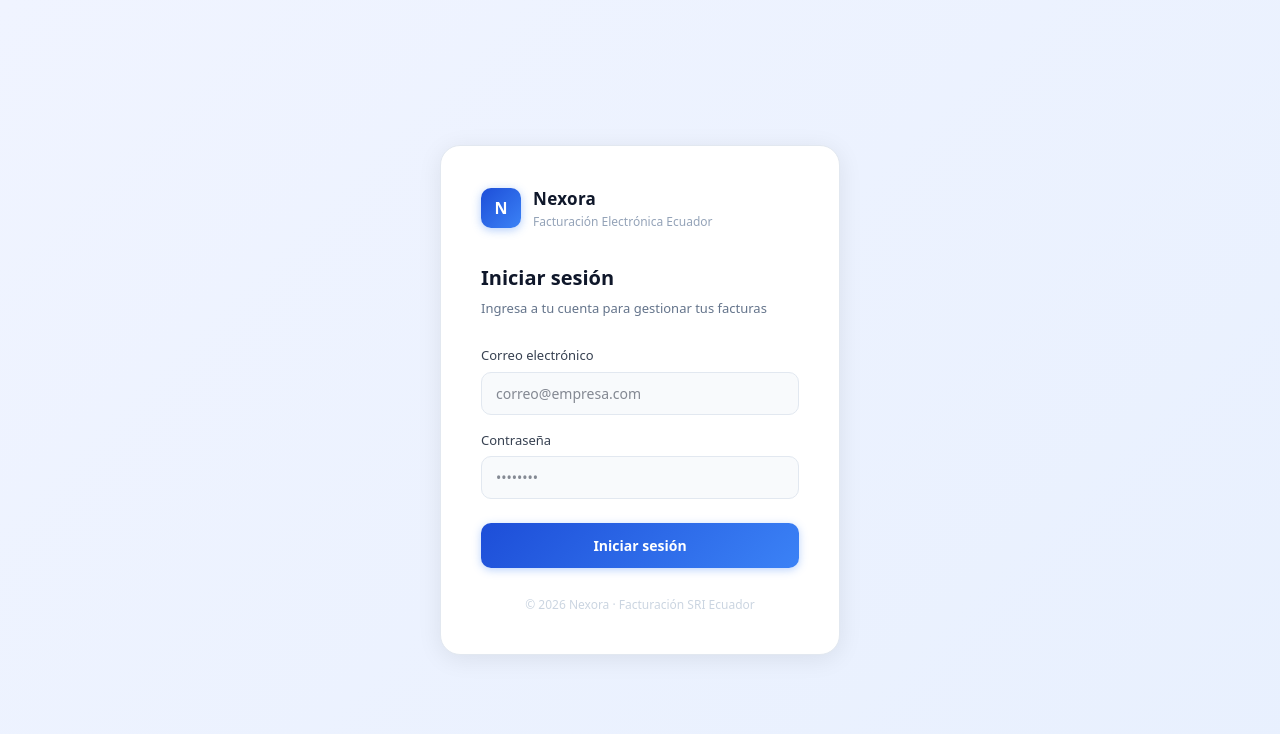
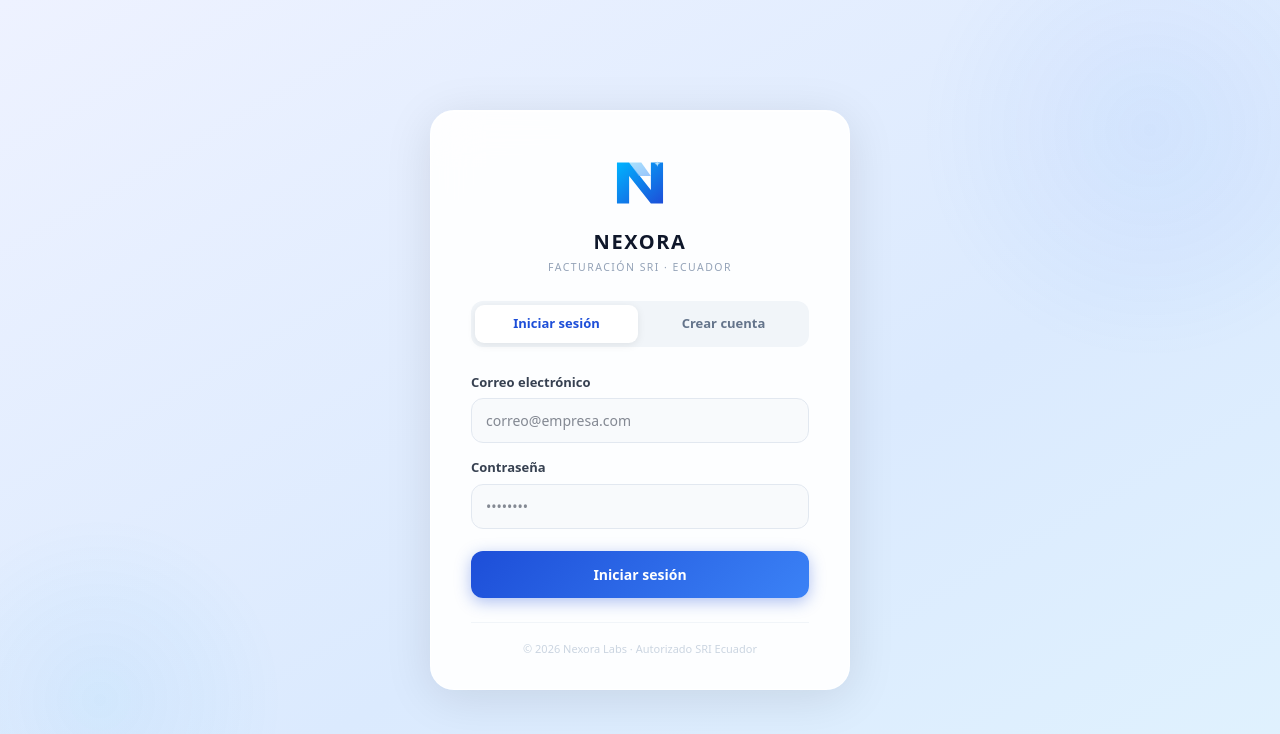
Before and after one commit to Fabricioanchundia/Nexora-SAAS, a Next.js app in the folder nexora-web/: page /login in a window 1280 px wide. Shown: the top 734 px of the page. Built offline with nearby package versions, Linux system fonts and the light colour scheme; no server answers.

Commit message:
fix: login page correcto sin sidebar

```diff
--- a/nexora-web/app/login/page.tsx
+++ b/nexora-web/app/login/page.tsx
@@ -4,188 +4,270 @@ import { useState, useCallback, useId } from 'react';
 import { useRouter } from 'next/navigation';
 import api from '@/lib/api';
 
+type Mode = 'login' | 'register';
+
+function NexoraLogo({ size = 56 }: Readonly<{ size?: number }>) {
+  return (
+    <svg width={size} height={size} viewBox="0 0 200 200" fill="none" xmlns="http://www.w3.org/2000/svg" aria-label="Nexora Labs logo">
+      <defs>
+        <linearGradient id="ng1" x1="0%" y1="0%" x2="100%" y2="100%">
+          <stop offset="0%" stopColor="#00B4FF" />
+          <stop offset="100%" stopColor="#1D4ED8" />
+        </linearGradient>
+        <linearGradient id="ng2" x1="0%" y1="0%" x2="100%" y2="100%">
+          <stop offset="0%" stopColor="#7DD3FC" />
+          <stop offset="100%" stopColor="#60A5FA" />
+        </linearGradient>
+      </defs>
+      <polygon points="28,164 28,36 66,36 134,122 134,36 172,36 172,164 134,164 66,78 66,164" fill="url(#ng1)" />
+      <polygon points="66,36 104,36 134,78 96,78" fill="url(#ng2)" opacity="0.65" />
+      <g transform="translate(154,40)">
+        <polygon points="0,-9 2.2,-2.2 9,0 2.2,2.2 0,9 -2.2,2.2 -9,0 -2.2,-2.2" fill="#BAE6FD" />
+      </g>
+    </svg>
+  );
+}
+
+function Spinner() {
+  return (
+    <div style={{
+      width: '15px', height: '15px', flexShrink: 0,
+      border: '2.5px solid rgba(255,255,255,0.3)',
+      borderTopColor: '#fff', borderRadius: '50%',
+      animation: 'nxspin 0.7s linear infinite',
+    }} />
+  );
+}
+
+function ErrorBox({ message }: Readonly<{ message: string }>) {
+  return (
+    <div style={{ background: '#FEF2F2', border: '1px solid #FECACA', color: '#DC2626', fontSize: '13px', borderRadius: '10px', padding: '10px 14px', marginBottom: '16px', display: 'flex', alignItems: 'flex-start', gap: '8px' }}>
+      <svg width="15" height="15" fill="none" viewBox="0 0 24 24" stroke="currentColor" strokeWidth={2} style={{ flexShrink: 0, marginTop: '1px' }} aria-hidden="true">
+        <path strokeLinecap="round" strokeLinejoin="round" d="M12 9v2m0 4h.01m-6.938 4h13.856c1.54 0 2.502-1.667 1.732-3L13.732 4c-.77-1.333-2.694-1.333-3.464 0L3.34 16c-.77 1.333.192 3 1.732 3z" />
+      </svg>
+      {message}
+    </div>
+  );
+}
+
+function SuccessBox({ message }: Readonly<{ message: string }>) {
+  return (
+    <div style={{ background: '#F0FDF4', border: '1px solid #BBF7D0', color: '#15803D', fontSize: '13px', borderRadius: '10px', padding: '10px 14px', marginBottom: '16px', display: 'flex', alignItems: 'flex-start', gap: '8px' }}>
+      <svg width="15" height="15" fill="none" viewBox="0 0 24 24" stroke="currentColor" strokeWidth={2.5} style={{ flexShrink: 0, marginTop: '1px' }} aria-hidden="true">
+        <path strokeLinecap="round" strokeLinejoin="round" d="M5 13l4 4L19 7" />
+      </svg>
+      {message}
+    </div>
+  );
+}
+
 export default function LoginPage() {
-  const router   = useRouter();
-  const baseId   = useId();
-  const emailId  = `${baseId}-email`;
-  const passId   = `${baseId}-pass`;
+  const router = useRouter();
+  const baseId = useId();
+  const [mode, setMode] = useState<Mode>('login');
 
-  const [email,    setEmail]    = useState('');
-  const [password, setPassword] = useState('');
-  const [error,    setError]    = useState('');
-  const [loading,  setLoading]  = useState(false);
+  const [loginEmail,    setLoginEmail]    = useState('');
+  const [loginPassword, setLoginPassword] = useState('');
+  const [loginError,    setLoginError]    = useState('');
+  const [loginLoading,  setLoginLoading]  = useState(false);
 
-  const handleEmailChange = useCallback(
-    (e: React.ChangeEvent<HTMLInputElement>) => setEmail(e.target.value), [],
-  );
-  const handlePassChange = useCallback(
-    (e: React.ChangeEvent<HTMLInputElement>) => setPassword(e.target.value), [],
-  );
+  const [regName,     setRegName]     = useState('');
+  const [regEmail,    setRegEmail]    = useState('');
+  const [regPassword, setRegPassword] = useState('');
+  const [regConfirm,  setRegConfirm]  = useState('');
+  const [regError,    setRegError]    = useState('');
+  const [regSuccess,  setRegSuccess]  = useState('');
+  const [regLoading,  setRegLoading]  = useState(false);
 
-  const handleSubmit = useCallback(async (e: React.FormEvent) => {
+  const ids = {
+    le: `${baseId}-le`, lp: `${baseId}-lp`,
+    rn: `${baseId}-rn`, re: `${baseId}-re`,
+    rp: `${baseId}-rp`, rc: `${baseId}-rc`,
+  };
+
+  const inputBase: React.CSSProperties = {
+    width: '100%', boxSizing: 'border-box',
+    border: '1.5px solid #E2E8F0', borderRadius: '12px',
+    padding: '11px 14px', fontSize: '14px', color: '#0F172A',
+    background: '#F8FAFC', outline: 'none', transition: 'all 0.15s',
+    fontFamily: 'inherit',
+  };
+  const iFocus = (e: React.FocusEvent<HTMLInputElement>) => {
+    e.target.style.borderColor = '#3B82F6';
+    e.target.style.background  = '#fff';
+    e.target.style.boxShadow   = '0 0 0 3px rgba(59,130,246,0.12)';
+  };
+  const iBlur = (e: React.FocusEvent<HTMLInputElement>) => {
+    e.target.style.borderColor = '#E2E8F0';
+    e.target.style.background  = '#F8FAFC';
+    e.target.style.boxShadow   = 'none';
+  };
+
+  const btnStyle: React.CSSProperties = {
+    width: '100%', padding: '13px',
+    background: 'linear-gradient(135deg, #1D4ED8 0%, #3B82F6 100%)',
+    color: '#fff', border: 'none', borderRadius: '12px',
+    fontSize: '14px', fontWeight: 700, cursor: 'pointer',
+    boxShadow: '0 4px 16px rgba(29,78,216,0.35)',
+    transition: 'all 0.2s', fontFamily: 'inherit',
+    display: 'flex', alignItems: 'center', justifyContent: 'center', gap: '8px',
+  };
+  const labelStyle: React.CSSProperties = {
+    display: 'block', fontSize: '13px', fontWeight: 600,
+    color: '#374151', marginBottom: '6px',
+  };
+  const fieldStyle: React.CSSProperties = { marginBottom: '15px' };
+
+  const handleLogin = useCallback(async (e: React.FormEvent) => {
     e.preventDefault();
-    if (!email || !password) { setError('Ingresa tu correo y contraseña'); return; }
-    setLoading(true);
-    setError('');
+    if (!loginEmail || !loginPassword) { setLoginError('Ingresa tu correo y contraseña'); return; }
+    setLoginLoading(true); setLoginError('');
     try {
-      const res = await api.post('/auth/login', { email, password });
+      const res = await api.post('/auth/login', { email: loginEmail, password: loginPassword });
       const { token, user, company } = res.data.data ?? res.data;
       globalThis.localStorage.setItem('nexora_token',      token);
-      globalThis.localStorage.setItem('nexora_user_name',  user?.name  ?? user?.email ?? '');
+      globalThis.localStorage.setItem('nexora_user_name',  user?.name ?? user?.email ?? '');
       globalThis.localStorage.setItem('nexora_company_id', company?.id ?? '');
       router.push('/dashboard');
     } catch (err: unknown) {
-      const axErr = err as { response?: { data?: { message?: string | string[] } } };
-      const msg = axErr.response?.data?.message;
-      setError(Array.isArray(msg) ? msg[0] : msg ?? 'Error al iniciar sesión. Intente nuevamente.');
-    } finally {
-      setLoading(false);
-    }
-  }, [email, password, router]);
+      const ax = err as { response?: { data?: { message?: string | string[] } } };
+      const m  = ax.response?.data?.message;
+      setLoginError(Array.isArray(m) ? m[0] : m ?? 'Error al iniciar sesión. Intente nuevamente.');
+    } finally { setLoginLoading(false); }
+  }, [loginEmail, loginPassword, router]);
+
+  const handleRegister = useCallback(async (e: React.FormEvent) => {
+    e.preventDefault();
+    if (!regName || !regEmail || !regPassword) { setRegError('Completa todos los campos'); return; }
+    if (regPassword !== regConfirm) { setRegError('Las contraseñas no coinciden'); return; }
+    if (regPassword.length < 8) { setRegError('La contraseña debe tener al menos 8 caracteres'); return; }
+    setRegLoading(true); setRegError(''); setRegSuccess('');
+    try {
+      await api.post('/auth/register', { name: regName, email: regEmail, password: regPassword });
+      setRegSuccess('¡Cuenta creada! Redirigiendo al login...');
+      setRegName(''); setRegEmail(''); setRegPassword(''); setRegConfirm('');
+      setTimeout(() => { setMode('login'); setRegSuccess(''); }, 2000);
+    } catch (err: unknown) {
+      const ax = err as { response?: { data?: { message?: string | string[] } } };
+      const m  = ax.response?.data?.message;
+      setRegError(Array.isArray(m) ? m[0] : m ?? 'Error al crear la cuenta.');
+    } finally { setRegLoading(false); }
+  }, [regName, regEmail, regPassword, regConfirm]);
+
+  const toLogin    = useCallback(() => { setMode('login');    setRegError(''); setRegSuccess(''); }, []);
+  const toRegister = useCallback(() => { setMode('register'); setLoginError(''); }, []);
 
   return (
-    <div style={{
-      minHeight: '100vh',
-      background: 'linear-gradient(135deg, #F0F4FF 0%, #E8F0FE 100%)',
-      display: 'flex',
-      alignItems: 'center',
-      justifyContent: 'center',
-      padding: '24px',
-      fontFamily: 'system-ui, -apple-system, sans-serif',
-    }}>
+    <>
+      <style>{`
+        @keyframes nxspin   { to { transform: rotate(360deg); } }
+        @keyframes nxfadeIn { from { opacity:0; transform:translateY(10px); } to { opacity:1; transform:translateY(0); } }
+        .nx-card { animation: nxfadeIn 0.35s ease; }
+        .nx-submit:hover:not(:disabled) { filter: brightness(1.08); transform: translateY(-1px); box-shadow: 0 8px 24px rgba(29,78,216,0.42) !important; }
+        .nx-submit:active:not(:disabled) { transform: translateY(0); }
+        .nx-submit:disabled { opacity: 0.65; cursor: not-allowed; }
+      `}</style>
+
       <div style={{
-        width: '100%',
-        maxWidth: '400px',
-        background: '#fff',
-        borderRadius: '20px',
-        padding: '40px',
-        boxShadow: '0 4px 24px rgba(0,0,0,0.08)',
-        border: '1px solid #E2E8F0',
+        minHeight: '100vh',
+        background: 'linear-gradient(150deg, #EEF2FF 0%, #DBEAFE 60%, #E0F2FE 100%)',
+        display: 'flex', alignItems: 'center', justifyContent: 'center',
+        padding: '24px', fontFamily: 'system-ui, -apple-system, BlinkMacSystemFont, sans-serif',
+        position: 'relative', overflow: 'hidden',
       }}>
+        {/* Decorative blobs */}
+        <div style={{ position:'fixed', top:'-120px', right:'-120px', width:'500px', height:'500px', borderRadius:'50%', background:'radial-gradient(circle, rgba(59,130,246,0.07) 0%, transparent 65%)', pointerEvents:'none' }} />
+        <div style={{ position:'fixed', bottom:'-100px', left:'-100px', width:'400px', height:'400px', borderRadius:'50%', background:'radial-gradient(circle, rgba(14,165,233,0.06) 0%, transparent 65%)', pointerEvents:'none' }} />
 
-        {/* Brand */}
-        <div style={{ display: 'flex', alignItems: 'center', gap: '12px', marginBottom: '32px' }}>
-          <div style={{
-            width: '40px', height: '40px',
-            background: 'linear-gradient(135deg, #1D4ED8, #3B82F6)',
-            borderRadius: '10px',
-            display: 'flex', alignItems: 'center', justifyContent: 'center',
-            boxShadow: '0 2px 10px rgba(59,130,246,0.4)',
-            flexShrink: 0,
-          }}>
-            <span style={{ color: '#fff', fontWeight: 800, fontSize: '16px' }}>N</span>
-          </div>
-          <div>
-            <p style={{ fontWeight: 700, fontSize: '17px', color: '#0F172A', margin: 0, letterSpacing: '0.02em' }}>Nexora</p>
-            <p style={{ fontSize: '12px', color: '#94A3B8', margin: 0, marginTop: '1px' }}>Facturación Electrónica Ecuador</p>
-          </div>
-        </div>
+        <div className="nx-card" style={{
+          width: '100%', maxWidth: '420px',
+          background: 'rgba(255,255,255,0.93)',
+          backdropFilter: 'blur(24px)',
+          borderRadius: '24px',
+          padding: '40px 40px 32px',
+          boxShadow: '0 8px 48px rgba(0,0,0,0.10), 0 1px 0 rgba(255,255,255,0.9) inset',
+          border: '1px solid rgba(255,255,255,0.75)',
+        }}>
 
-        <h1 style={{ fontSize: '20px', fontWeight: 700, color: '#0F172A', margin: '0 0 6px 0' }}>
-          Iniciar sesión
-        </h1>
-        <p style={{ fontSize: '13px', color: '#64748B', margin: '0 0 28px 0' }}>
-          Ingresa a tu cuenta para gestionar tus facturas
-        </p>
-
-        {/* eslint-disable-next-line -- native form, no react-hook-form needed here */}
-        <form onSubmit={handleSubmit} noValidate>
-          <div style={{ marginBottom: '16px' }}>
-            <label htmlFor={emailId} style={{ display: 'block', fontSize: '13px', fontWeight: 500, color: '#374151', marginBottom: '6px' }}>
-              Correo electrónico
-            </label>
-            <input
-              id={emailId}
-              type="email"
-              value={email}
-              onChange={handleEmailChange}
-              placeholder="correo@empresa.com"
-              autoComplete="email"
-              required
-              style={{
-                width: '100%', boxSizing: 'border-box',
-                border: '1.5px solid #E2E8F0', borderRadius: '10px',
-                padding: '10px 14px', fontSize: '14px', color: '#0F172A',
-                background: '#F8FAFC', outline: 'none', transition: 'border 0.15s',
-              }}
-              onFocus={e => { e.target.style.borderColor = '#3B82F6'; e.target.style.background = '#fff'; }}
-              onBlur={e  => { e.target.style.borderColor = '#E2E8F0'; e.target.style.background = '#F8FAFC'; }}
-            />
+          {/* Brand */}
+          <div style={{ display:'flex', flexDirection:'column', alignItems:'center', marginBottom:'26px' }}>
+            <NexoraLogo size={64} />
+            <p style={{ fontWeight:800, fontSize:'20px', color:'#0F172A', margin:'12px 0 0', letterSpacing:'0.08em' }}>NEXORA</p>
+            <p style={{ fontSize:'10.5px', color:'#94A3B8', margin:'3px 0 0', letterSpacing:'0.14em', fontWeight:500, textTransform:'uppercase' }}>Facturación SRI · Ecuador</p>
           </div>
 
-          <div style={{ marginBottom: '24px' }}>
-            <label htmlFor={passId} style={{ display: 'block', fontSize: '13px', fontWeight: 500, color: '#374151', marginBottom: '6px' }}>
-              Contraseña
-            </label>
-            <input
-              id={passId}
-              type="password"
-              value={password}
-              onChange={handlePassChange}
-              placeholder="••••••••"
-              autoComplete="current-password"
-              required
-              style={{
-                width: '100%', boxSizing: 'border-box',
-                border: '1.5px solid #E2E8F0', borderRadius: '10px',
-                padding: '10px 14px', fontSize: '14px', color: '#0F172A',
-                background: '#F8FAFC', outline: 'none', transition: 'border 0.15s',
-              }}
-              onFocus={e => { e.target.style.borderColor = '#3B82F6'; e.target.style.background = '#fff'; }}
-              onBlur={e  => { e.target.style.borderColor = '#E2E8F0'; e.target.style.background = '#F8FAFC'; }}
-            />
+          {/* Tabs */}
+          <div style={{ display:'flex', background:'#F1F5F9', borderRadius:'12px', padding:'4px', marginBottom:'26px', gap:'4px' }}>
+            {(['login','register'] as Mode[]).map(m => (
+              <button key={m} type="button"
+                onClick={m === 'login' ? toLogin : toRegister}
+                style={{
+                  flex:1, padding:'9px 0', borderRadius:'9px', border:'none',
+                  cursor:'pointer', fontSize:'13px', fontWeight:600,
+                  transition:'all 0.2s', fontFamily:'inherit',
+                  background: mode === m ? '#fff' : 'transparent',
+                  color:      mode === m ? '#1D4ED8' : '#64748B',
+                  boxShadow:  mode === m ? '0 2px 8px rgba(0,0,0,0.08)' : 'none',
+                }}>
+                {m === 'login' ? 'Iniciar sesión' : 'Crear cuenta'}
+              </button>
+            ))}
           </div>
 
-          {error && (
-            <div style={{
-              background: '#FEF2F2', border: '1px solid #FECACA',
-              color: '#DC2626', fontSize: '13px', borderRadius: '10px',
-              padding: '10px 14px', marginBottom: '18px',
-              display: 'flex', alignItems: 'center', gap: '8px',
-            }}>
-              <svg width="14" height="14" fill="none" viewBox="0 0 24 24" stroke="currentColor" strokeWidth={2} aria-hidden="true" style={{ flexShrink: 0 }}>
-                <path strokeLinecap="round" strokeLinejoin="round" d="M12 9v2m0 4h.01m-6.938 4h13.856c1.54 0 2.502-1.667 1.732-3L13.732 4c-.77-1.333-2.694-1.333-3.464 0L3.34 16c-.77 1.333.192 3 1.732 3z" />
-              </svg>
-              {error}
-            </div>
+          {/* ── LOGIN ── */}
+          {mode === 'login' && (
+            <form onSubmit={handleLogin} noValidate>
+              <div style={fieldStyle}>
+                <label htmlFor={ids.le} style={labelStyle}>Correo electrónico</label>
+                <input id={ids.le} type="email" value={loginEmail} onChange={e => setLoginEmail(e.target.value)} placeholder="correo@empresa.com" autoComplete="email" style={inputBase} onFocus={iFocus} onBlur={iBlur} />
+              </div>
+              <div style={{ ...fieldStyle, marginBottom: '22px' }}>
+                <label htmlFor={ids.lp} style={labelStyle}>Contraseña</label>
+                <input id={ids.lp} type="password" value={loginPassword} onChange={e => setLoginPassword(e.target.value)} placeholder="••••••••" autoComplete="current-password" style={inputBase} onFocus={iFocus} onBlur={iBlur} />
+              </div>
+              {loginError && <ErrorBox message={loginError} />}
+              <button type="submit" disabled={loginLoading} className="nx-submit" style={btnStyle}>
+                {loginLoading ? <><Spinner />Iniciando sesión...</> : 'Iniciar sesión'}
+              </button>
+            </form>
           )}
 
-          <button
-            type="submit"
-            disabled={loading}
-            style={{
-              width: '100%', padding: '12px',
-              background: loading ? '#93C5FD' : 'linear-gradient(135deg, #1D4ED8, #3B82F6)',
-              color: '#fff', border: 'none', borderRadius: '10px',
-              fontSize: '14px', fontWeight: 600, cursor: loading ? 'not-allowed' : 'pointer',
-              boxShadow: '0 2px 8px rgba(59,130,246,0.35)',
-              transition: 'all 0.15s',
-              display: 'flex', alignItems: 'center', justifyContent: 'center', gap: '8px',
-            }}
-          >
-            {loading ? (
-              <>
-                <div style={{
-                  width: '16px', height: '16px',
-                  border: '2px solid rgba(255,255,255,0.4)',
-                  borderTopColor: '#fff',
-                  borderRadius: '50%',
-                  animation: 'spin 0.7s linear infinite',
-                }} />
-                Iniciando sesión...
-              </>
-            ) : 'Iniciar sesión'}
-          </button>
-        </form>
+          {/* ── REGISTER ── */}
+          {mode === 'register' && (
+            <form onSubmit={handleRegister} noValidate>
+              <div style={fieldStyle}>
+                <label htmlFor={ids.rn} style={labelStyle}>Nombre completo</label>
+                <input id={ids.rn} type="text" value={regName} onChange={e => setRegName(e.target.value)} placeholder="Juan Pérez" autoComplete="name" style={inputBase} onFocus={iFocus} onBlur={iBlur} />
+              </div>
+              <div style={fieldStyle}>
+                <label htmlFor={ids.re} style={labelStyle}>Correo electrónico</label>
+                <input id={ids.re} type="email" value={regEmail} onChange={e => setRegEmail(e.target.value)} placeholder="correo@empresa.com" autoComplete="email" style={inputBase} onFocus={iFocus} onBlur={iBlur} />
+              </div>
+              <div style={fieldStyle}>
+                <label htmlFor={ids.rp} style={labelStyle}>Contraseña</label>
+                <input id={ids.rp} type="password" value={regPassword} onChange={e => setRegPassword(e.target.value)} placeholder="Mínimo 8 caracteres" autoComplete="new-password" style={inputBase} onFocus={iFocus} onBlur={iBlur} />
+              </div>
+              <div style={{ ...fieldStyle, marginBottom: '20px' }}>
+                <label htmlFor={ids.rc} style={labelStyle}>Confirmar contraseña</label>
+                <input id={ids.rc} type="password" value={regConfirm} onChange={e => setRegConfirm(e.target.value)} placeholder="Repite tu contraseña" autoComplete="new-password" style={inputBase} onFocus={iFocus} onBlur={iBlur} />
+              </div>
+              {regError   && <ErrorBox   message={regError} />}
+              {regSuccess && <SuccessBox message={regSuccess} />}
+              <button type="submit" disabled={regLoading} className="nx-submit" style={btnStyle}>
+                {regLoading ? <><Spinner />Creando cuenta...</> : 'Crear cuenta gratis'}
+              </button>
+              <p style={{ textAlign:'center', fontSize:'11.5px', color:'#94A3B8', marginTop:'12px', marginBottom:0 }}>
+                Al registrarte aceptas los términos de servicio
+              </p>
+            </form>
+          )}
 
-        <p style={{ textAlign: 'center', fontSize: '12px', color: '#CBD5E1', marginTop: '28px' }}>
-          © {new Date().getFullYear()} Nexora · Facturación SRI Ecuador
-        </p>
+          {/* Footer */}
+          <p style={{ textAlign:'center', fontSize:'11px', color:'#CBD5E1', marginTop:'24px', paddingTop:'18px', borderTop:'1px solid #F1F5F9', marginBottom:0 }}>
+            © {new Date().getFullYear()} Nexora Labs · Autorizado SRI Ecuador
+          </p>
+        </div>
       </div>
-
-      <style>{`
-        @keyframes spin { to { transform: rotate(360deg); } }
-      `}</style>
-    </div>
+    </>
   );
 }
```
